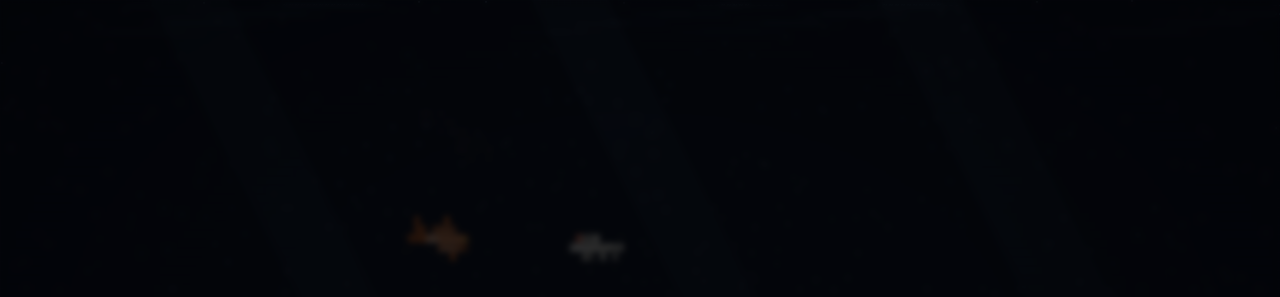
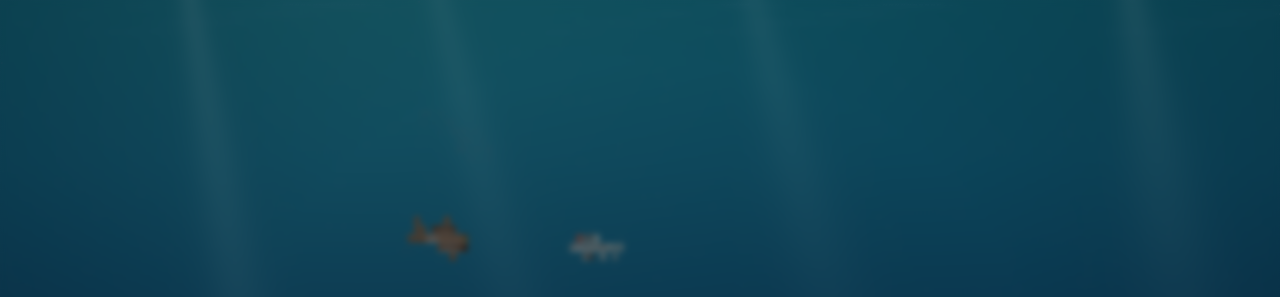
Before and after one commit to Aenvo/ascii-big-fish-eat-little-fish, a website built with Vite: page index.html in a window 1280 px wide. Shown: the top 297 px of the page. Built offline with nearby package versions, Linux system fonts and the light colour scheme; animation ran at ten frames a second.

Commit message:
Add blue ocean lighting and detailed seabed

```diff
--- a/index.html
+++ b/index.html
@@ -7,19 +7,19 @@
     <link rel="preconnect" href="https://fonts.googleapis.com" />
     <link href="https://fonts.googleapis.com/css2?family=Geist+Mono:wght@600&display=swap" rel="stylesheet" />
     <style>
-      html, body { margin: 0; height: 100%; background: #05080d; overflow: hidden; }
+      html, body { margin: 0; height: 100%; background: #071f39; overflow: hidden; }
       canvas.aquarium { display: block; width: 100vw; height: 100vh; font-family: "Geist Mono", "Cascadia Mono", Consolas, "SF Mono", Menlo, "DejaVu Sans Mono", monospace; }
       /* 暗角：四角沉进黑水里，中间留一块被灯照亮的水。 */
       .vignette {
         position: fixed; inset: 0; pointer-events: none;
-        background: radial-gradient(ellipse at 50% 46%, rgba(0,0,0,0) 42%, rgba(0,0,0,0.55) 100%);
+        background: radial-gradient(ellipse at 50% 42%, rgba(0,0,0,0) 42%, rgba(2,16,32,0.30) 100%);
       }
 
       /* ── 覆盖层（开始 / 结束） ───────────────────────── */
       .overlay {
         position: fixed; inset: 0; display: flex; flex-direction: column;
         align-items: center; justify-content: center; text-align: center;
-        background: rgba(3,5,9,.72); backdrop-filter: blur(3px);
+        background: rgba(2,14,30,.50); backdrop-filter: blur(3px);
         font: 600 15px/1.7 "Geist Mono", ui-monospace, Menlo, monospace;
         color: rgba(190,220,245,.92); letter-spacing: .05em;
       }
--- a/src/renderer.ts
+++ b/src/renderer.ts
@@ -1,6 +1,6 @@
 /**
  * 把 World 画成一张 ASCII 格子图：
- *   1. 深水一样的字符格底板（暗色主题，鱼是画面里唯一的亮东西）
+ *   1. 青蓝到深蓝的海水、流动的水下光束和细沙海底
  *   2. 尾迹场：金鱼和小鱼游过的地方扩散出发着青光的点
  *   3. 小灯鱼：一格一个斜杠/短横，急转时闪一下
  *   4. 金鱼：逐格超采样光栅化——按光照分块的字符、密集的字形、
@@ -27,9 +27,9 @@
  * 底色：深水的黑，带一点冷蓝。纯黑会把整块画面压死，鱼背的暗部也会
  * 糊进背景里；留一点点蓝，暗部才有"水"的味道。
  */
-const PAPER = "#05080d";
-/** 沙的墨色。黑底上沙要很暗——它是缸底，不是主角。 */
-const SAND_RGB: [number, number, number] = [92, 86, 72];
+const WATER_TOP = "#168f9c";
+const WATER_MIDDLE = "#105275";
+const WATER_DEEP = "#071f39";
 
 const ALPHA_LEVELS = 6;
 const FISH_ALPHAS = [0.26, 0.4, 0.54, 0.68, 0.8];
@@ -44,7 +44,7 @@
   [72, 202, 232],
 ];
 // 悬浮微粒刻意画得很淡，只做水的质感，不抢鱼。
-const DOT_BASE_ALPHA = [1, 1, 1, 0.62, 0.95];
+const DOT_BASE_ALPHA = [1, 1, 1, 0.30, 0.95];
 const WAKE = DOT_RGB.length - 1;
 
 // 五花的墨斑，和眼睛的墨色。
@@ -499,6 +499,7 @@
 
 /** 可见的深灰字符格网，对齐到设备像素。 */
 export function paintGrid(g: CanvasRenderingContext2D, W: number, H: number, cw: number, ch: number, dpr: number) {
+  g.save();
   g.setTransform(1, 0, 0, 1, 0, 0);
   g.strokeStyle = "rgba(120,170,220,0.030)";
   g.lineWidth = 1;
@@ -514,11 +515,13 @@
     g.lineTo(W * dpr, y);
   }
   g.stroke();
+  g.restore();
 }
 
 export class AsciiRenderer {
   private ctx: CanvasRenderingContext2D;
   private bg: HTMLCanvasElement;
+  private lightBeam: HTMLCanvasElement;
   private dpr = 1;
   private width = 0;
   private height = 0;
@@ -603,6 +606,8 @@
     if (!ctx) throw new Error("2D canvas unavailable");
     this.ctx = ctx;
     this.bg = document.createElement("canvas");
+    this.lightBeam = document.createElement("canvas");
+    this.paintLightBeam();
 
     for (let c = 0; c < DOT_RGB.length; c++) {
       const [r, g, b] = DOT_RGB[c];
@@ -684,8 +689,8 @@
     for (let i = 0; i < n; i++) {
       const col = i % this.cols;
       const row = (i / this.cols) | 0;
-      // 一层很淡的悬浮微粒，水才是"水里"而不是黑屏。只有约 9% 的格子有点。
-      this.dotKind[i] = hash3(col, row, 61) < 0.045 ? 4 : 0;
+      // Sparse suspended particles, so the brighter water does not look snowy.
+      this.dotKind[i] = hash3(col, row, 61) < 0.02 ? 4 : 0;
       this.dotPhase[i] = hash3(col, row, 23) * Math.PI * 2;
       this.dotFreq[i] = 0.3 + hash3(col, row, 37) * 1.1;
     }
@@ -697,30 +702,66 @@
     if (!g) return;
     const { width: W, height: H, dpr, cw, ch } = this;
     g.setTransform(dpr, 0, 0, dpr, 0, 0);
-    g.fillStyle = PAPER;
+    const water = g.createLinearGradient(0, 0, 0, H);
+    water.addColorStop(0, WATER_TOP);
+    water.addColorStop(0.2, "#157b94");
+    water.addColorStop(0.48, WATER_MIDDLE);
+    water.addColorStop(0.76, "#0b3659");
+    water.addColorStop(1, WATER_DEEP);
+    g.fillStyle = water;
     g.fillRect(0, 0, W, H);
-
-    // 光柱：几束从水面斜射下来的白光。白纸上只能靠"比纸更白"来表达光。
-    for (let i = 0; i < 3; i++) {
-      const x0 = W * (0.1 + i * 0.32) + (hash3(i, 2, 5) - 0.5) * W * 0.12;
-      const w0 = W * (0.045 + hash3(i, 3, 7) * 0.055);
-      const slide = H * 0.5;
-      const grd = g.createLinearGradient(x0, 0, x0 + slide, H);
-      grd.addColorStop(0, "rgba(120,190,235,0.055)");
-      grd.addColorStop(0.55, "rgba(96,165,215,0.028)");
-      grd.addColorStop(1, "rgba(80,150,205,0)");
-      g.fillStyle = grd;
-      g.beginPath();
-      g.moveTo(x0, 0);
-      g.lineTo(x0 + w0, 0);
-      g.lineTo(x0 + w0 + slide, H);
-      g.lineTo(x0 + slide, H);
-      g.closePath();
-      g.fill();
-    }
+    const glow = g.createRadialGradient(W * 0.28, -H * 0.08, 0, W * 0.28, -H * 0.08, Math.max(W, H) * 0.85);
+    glow.addColorStop(0, "rgba(113,237,216,0.22)");
+    glow.addColorStop(0.55, "rgba(57,163,190,0.035)");
+    glow.addColorStop(1, "rgba(25,106,148,0)");
+    g.fillStyle = glow;
+    g.fillRect(0, 0, W, H);
 
     paintGrid(g, W, H, cw, ch, dpr);
     this.paintSand(g);
+    this.paintCorals(g);
+  }
+
+  /** A reusable soft, widening shaft; no per-frame blur or image allocation. */
+  private paintLightBeam() {
+    this.lightBeam.width = 128;
+    this.lightBeam.height = 384;
+    const g = this.lightBeam.getContext("2d");
+    if (!g) return;
+    const pixels = g.createImageData(128, 384);
+    for (let y = 0; y < 384; y++) {
+      const depth = y / 383;
+      const halfWidth = 10 + depth * 54;
+      for (let x = 0; x < 128; x++) {
+        const across = (x - 63.5) / halfWidth;
+        const alpha = Math.exp(-across * across * 3.2) * Math.pow(1 - depth, 1.7) * 0.55;
+        const i = (y * 128 + x) * 4;
+        pixels.data[i] = 169;
+        pixels.data[i + 1] = 241;
+        pixels.data[i + 2] = 242;
+        pixels.data[i + 3] = Math.round(alpha * 255);
+      }
+    }
+    g.putImageData(pixels, 0, 0);
+  }
+
+  private drawOceanLight(t: number) {
+    const { ctx, width: W, height: H } = this;
+    ctx.save();
+    ctx.globalCompositeOperation = "screen";
+    for (let i = 0; i < 6; i++) {
+      const phase = i * 1.73;
+      const x = W * (-0.13 + i * 0.245 + Math.sin(t * 0.12 + phase) * 0.035);
+      const width = W * (0.16 + hash3(i, 5, 71) * 0.12);
+      const length = H * (0.85 + hash3(i, 9, 31) * 0.45);
+      ctx.save();
+      ctx.translate(x, -H * 0.04);
+      ctx.rotate(-0.21 + Math.sin(t * 0.095 + phase) * 0.055);
+      ctx.globalAlpha = 0.33 + Math.sin(t * 0.17 + phase) * 0.10;
+      ctx.drawImage(this.lightBeam, -width / 2, 0, width, length);
+      ctx.restore();
+    }
+    ctx.restore();
   }
 
   /**
@@ -730,6 +771,24 @@
   private paintSand(g: CanvasRenderingContext2D) {
     const { cols, rows, cw, ch, scenery } = this;
     const top = this.height - scenery.sand;
+    // A cool, softly lit sand shelf with shallow current-made ripples.
+    const floor = g.createLinearGradient(0, top, 0, this.height);
+    floor.addColorStop(0, "rgba(111,155,154,0)");
+    floor.addColorStop(0.25, "rgba(111,155,154,0.16)");
+    floor.addColorStop(1, "rgba(113,151,151,0.55)");
+    g.fillStyle = floor;
+    g.fillRect(0, top, this.width, scenery.sand);
+    g.lineWidth = 0.8;
+    for (let ripple = 0; ripple < 9; ripple++) {
+      const y = top + scenery.sand * (0.12 + ripple * 0.105);
+      g.strokeStyle = `rgba(178,205,191,${0.035 + ripple * 0.009})`;
+      g.beginPath();
+      for (let x = 0; x <= this.width + 12; x += 12) {
+        const py = y + Math.sin(x * 0.009 + ripple * 0.8) * (2 + ripple * 0.4);
+        if (x === 0) g.moveTo(x, py); else g.lineTo(x, py);
+      }
+      g.stroke();
+    }
     g.font = `${FONT_WEIGHT} ${Math.round(cw * 1.5)}px ${this.fontFamily}`;
     g.textAlign = "center";
     g.textBaseline = "middle";
@@ -741,13 +800,15 @@
         const edge = top + (hash3(col, 91, 3) - 0.5) * ch * 1.6 + Math.sin(col * 0.21) * ch * 0.5;
         if (y + ch * 0.6 < edge) continue;
         const depth = clamp((y + ch * 0.5 - edge) / Math.max(1, scenery.sand), 0, 1);
-        const h = hash3(col, row, 71);
-        if (h > 0.42 + depth * 0.5) continue;
-        // 沙粒：小点、逗号、偶尔一颗石子。
-        const glyph = h < 0.06 ? "o" : h < 0.3 ? ":" : h < 0.62 ? "·" : ",";
-        const a = 0.3 + depth * 0.38;
-        g.fillStyle = `rgba(${SAND_RGB[0]},${SAND_RGB[1]},${SAND_RGB[2]},${a.toFixed(2)})`;
-        g.fillText(glyph, col * cw + cw / 2, y + ch / 2 + 1);
+        for (let grain = 0; grain < 3; grain++) {
+          const h = hash3(col * 3 + grain, row, 71);
+          if (h > 0.25 + depth * 0.5) continue;
+          const x = (col + hash3(col, row * 3 + grain, 19)) * cw;
+          const py = y + hash3(col * 3 + grain, row, 37) * ch;
+          const size = 0.6 + h * 0.8;
+          g.fillStyle = `rgba(178,199,184,${(0.12 + depth * 0.24).toFixed(2)})`;
+          g.fillRect(x, py, size, size);
+        }
       }
     }
   }
@@ -765,6 +826,7 @@
     ctx.setTransform(1, 0, 0, 1, 0, 0);
     ctx.drawImage(this.bg, 0, 0);
     ctx.setTransform(dpr, 0, 0, dpr, 0, 0);
+    this.drawOceanLight(t);
 
     // 字号 1.5 × 格宽，不是 1.62。等宽字在 1.62 倍上，字宽正好等于格宽，
     // 相邻两个字是**贴着**的：一排 `+` 会连成一条横线。留出这半个像素的
@@ -774,7 +836,6 @@
     ctx.textBaseline = "middle";
 
     this.drawSurface(t);
-    this.drawCorals(t);
     this.drawWeeds(t);
     this.drawDots(t);
     this.markFish(world);
@@ -1993,7 +2054,7 @@
           const row = Math.floor(y / ch);
           if (col < 0 || col >= cols || row < 0 || row >= rows) continue;
           const slope = dx / dy;
-          const glyph = p > 0.94 ? "'" : Math.abs(slope) < 0.45 ? "|" : slope < 0 ? "\\" : "/";
+          const glyph = p > 0.94 ? "'" : Math.abs(slope) < 0.18 ? "|" : slope < 0 ? "\\" : "/";
           const a = w.alpha * (0.4 + 0.6 * (1 - p));
           const i = row * cols + col;
           if (weedStamp[i] !== frame) {
@@ -2010,28 +2071,15 @@
               ctx.fillText(glyph, (col + 1) * cw + cw / 2, row * ch + ch / 2 + 1);
             }
           }
-          // 每隔几格往外挑一片小叶。一条光溜溜的弧线看着像划痕，
-          // 长出叶子才是一株草。
-          if (k % 3 === 1) {
-            const side = k % 6 === 1 ? 1 : -1;
-            const lc = col + side;
-            if (lc >= 0 && lc < cols) {
-              const j = row * cols + lc;
-              if (weedStamp[j] !== frame) {
-                weedStamp[j] = frame;
-                ctx.fillStyle = `rgba(${r},${g},${bl},${(a * 0.72).toFixed(2)})`;
-                ctx.fillText(side > 0 ? "," : "'", lc * cw + cw / 2, row * ch + ch / 2 + 1);
-              }
-            }
-          }
+          // Ribbon leaves stay unbranched; adjacent strokes supply their width.
         }
       }
     }
   }
 
-  /** 鹿角珊瑚：粗根向上分叉，枝梢再分出短枝，以字符格保持背景画风。 */
-  private drawCorals(_t: number) {
-    const { ctx, cols, rows, cw, ch, scenery } = this;
+  /** Cache rigid coral colonies with the seabed; only seagrass moves each frame. */
+  private paintCorals(ctx: CanvasRenderingContext2D) {
+    const { cols, rows, cw, ch, scenery } = this;
     for (const c of scenery.corals) {
       const [r, g, b] = c.color;
       const occupied = new Set<number>();
@@ -2042,9 +2090,10 @@
         if (occupied.has(cell)) return;
         occupied.add(cell);
         const texture = hash3(col, row, c.seed);
-        const glyph = tip ? (texture > 0.5 ? "o" : "*") : texture > 0.65 ? "%" : texture > 0.3 ? "+" : "#";
+        const glyph = tip ? ":" : texture > 0.65 ? "%" : texture > 0.3 ? "+" : "#";
         const alpha = c.alpha * (tip ? 0.8 : 0.68 + texture * 0.22);
-        ctx.fillStyle = `rgba(${r},${g},${b},${alpha.toFixed(2)})`;
+        const pale = tip && c.kind === "staghorn" ? 0.35 : 0;
+        ctx.fillStyle = `rgba(${Math.round(r + (238 - r) * pale)},${Math.round(g + (225 - g) * pale)},${Math.round(b + (191 - b) * pale)},${alpha.toFixed(2)})`;
         ctx.fillText(glyph, col * cw + cw / 2, row * ch + ch / 2 + 1);
       };
       const branch = (x0: number, y0: number, x1: number, y1: number, thick = false) => {
@@ -2058,6 +2107,32 @@
       };
       const h = c.height;
       const lean = (hash3(c.seed, 2, 7) - 0.5) * h * 0.12;
+      // Colonies attach to a small hard-substrate patch within the sand.
+      ctx.fillStyle = "rgba(31,64,71,0.65)";
+      ctx.beginPath();
+      ctx.ellipse(c.x, c.base + ch * 0.5, h * 0.22, ch * 0.9, 0, 0, Math.PI * 2);
+      ctx.fill();
+      if (c.kind === "fan") {
+        const stemY = c.base - h * 0.18;
+        branch(c.x, c.base, c.x + lean, stemY, true);
+        const tips: { x: number; y: number }[] = [];
+        for (let ray = 0; ray < 9; ray++) {
+          const angle = -1.08 + ray * 0.27 + (hash3(c.seed, ray, 43) - 0.5) * 0.10;
+          const reach = h * (0.7 + hash3(c.seed, ray, 53) * 0.15);
+          const tip = { x: c.x + lean + Math.sin(angle) * reach, y: stemY - Math.cos(angle) * reach };
+          tips.push(tip);
+          branch(c.x + lean, stemY, tip.x, tip.y);
+        }
+        // Fine cross-links suggest a sea fan's open, planar branching network.
+        for (let ray = 0; ray < tips.length - 1; ray++) {
+          for (let ring = 1; ring <= 3; ring++) {
+            const u = 0.3 + ring * 0.18;
+            branch(c.x + lean + (tips[ray].x - c.x - lean) * u, stemY + (tips[ray].y - stemY) * u,
+              c.x + lean + (tips[ray + 1].x - c.x - lean) * u, stemY + (tips[ray + 1].y - stemY) * u);
+          }
+        }
+        continue;
+      }
       branch(c.x, c.base, c.x + lean, c.base - h * 0.92, true);
       for (let i = 0; i < c.branches; i++) {
         const side = i % 2 === 0 ? -1 : 1;
--- a/src/scenery.ts
+++ b/src/scenery.ts
@@ -34,6 +34,7 @@
 
 /** 一丛珊瑚：几根分叉的枝条，颜色各异。 */
 export interface Coral {
+  kind: "staghorn" | "fan";
   x: number;
   base: number;
   height: number;
@@ -56,51 +57,51 @@
 // 黑水里的草：比白天看水族箱时更亮一档，但仍然是冷的、暗的，
 // 它是背景，不能和鱼抢注意力。
 const WEED_COLORS: [number, number, number][] = [
-  [58, 132, 96],
-  [70, 148, 84],
-  [44, 114, 96],
-  [96, 146, 70],
-  [52, 120, 108],
+  [74, 151, 108],
+  [88, 163, 96],
+  [59, 134, 108],
+  [106, 158, 84],
+  [65, 141, 119],
 ];
 
 // 珊瑚的颜色要丰富：粉、橙、紫、青、黄，是缸底最鲜亮的一抹，
 // 但整体仍压在暗水调下，不和鱼抢。
 const CORAL_COLORS: [number, number, number][] = [
-  [226, 92, 128], // 粉红
-  [240, 128, 56], // 橙
-  [168, 92, 196], // 紫
-  [70, 170, 178], // 青
-  [226, 176, 66], // 黄
-  [224, 92, 92], // 珊瑚红
+  [196, 158, 106], // Staghorn: golden brown, with lighter growing tips.
+  [188, 119, 159], // Sea fan: muted rose and violet.
+  [177, 145, 95],
+  [156, 116, 180],
+  [207, 170, 118],
+  [204, 136, 121],
 ];
 
 export function buildScenery(W: number, H: number): Scenery {
-  const sand = clamp(Math.round(H * 0.055), 20, 96);
+  const sand = clamp(Math.round(H * 0.12), 28, 130);
   const surface = clamp(Math.round(H * 0.05), 14, 70);
 
   const weeds: Weed[] = [];
-  const count = clamp(Math.round(W / 300), 4, 7);
+  const count = clamp(Math.round(W / 190), 5, 11);
   for (let i = 0; i < count; i++) {
     const t = (i + 0.5) / count;
     // 位置带一点随机：均匀排开就成了一排篱笆，水草是一丛一丛的。
     const x = W * (0.04 + t * 0.9) + (hash3(i, 3, 11) - 0.5) * W * 0.11;
-    const h = H * (0.3 + hash3(i, 5, 19) * 0.45);
+    const h = clamp(H * (0.13 + hash3(i, 5, 19) * 0.20), 35, 245);
     const near = 0.42 + hash3(i, 9, 23) * 0.58;
     const c = WEED_COLORS[i % WEED_COLORS.length];
-    // 一丛 3~5 片叶子，高低、歪斜、节奏都不一样，才不像竹篱笆。
-    const n = 3 + Math.round(hash3(i, 21, 47) * 3);
+    // Seagrass: unbranched ribbon leaves emerge in dense basal tufts.
+    const n = 5 + Math.round(hash3(i, 21, 47) * 4);
     const blades: Blade[] = [];
     for (let b = 0; b < n; b++) {
       const r1 = hash3(i * 31 + b, 2, 53);
       const r2 = hash3(i * 31 + b, 5, 59);
       blades.push({
-        offset: (b - (n - 1) / 2) * (9 + r1 * 10),
+        offset: (b - (n - 1) / 2) * (3 + r1 * 5),
         scale: 0.62 + r2 * 0.46,
         // 水流是一个方向，所以叶片都朝同侧倒，但幅度各不相同。
-        lean: 40 + r1 * 96,
+        lean: (b / Math.max(1, n - 1) - 0.42) * h * 0.55 + 12,
         phase: hash3(i * 31 + b, 7, 61) * Math.PI * 2,
         freq: 0.4 + hash3(i * 31 + b, 11, 67) * 0.55,
-        sway: 0.12 + r2 * 0.12,
+        sway: 0.06 + r2 * 0.08,
         weight: r1 > 0.34 ? 2 : 1,
       });
     }
@@ -124,9 +125,10 @@
     const c = CORAL_COLORS[i % CORAL_COLORS.length];
     const near = 0.45 + hash3(i, 43, 17) * 0.55;
     corals.push({
+      kind: i % 2 === 0 ? "staghorn" : "fan",
       x,
       base: H - sand * (0.2 + hash3(i, 47, 13) * 0.3),
-      height: clamp(H * (0.14 + hash3(i, 53, 19) * 0.1), 55, 190),
+      height: clamp(H * (0.10 + hash3(i, 53, 19) * 0.12), 42, 175),
       color: c,
       alpha: 0.54 + near * 0.38,
       branches: 4 + Math.round(hash3(i, 59, 23) * 2),
```
